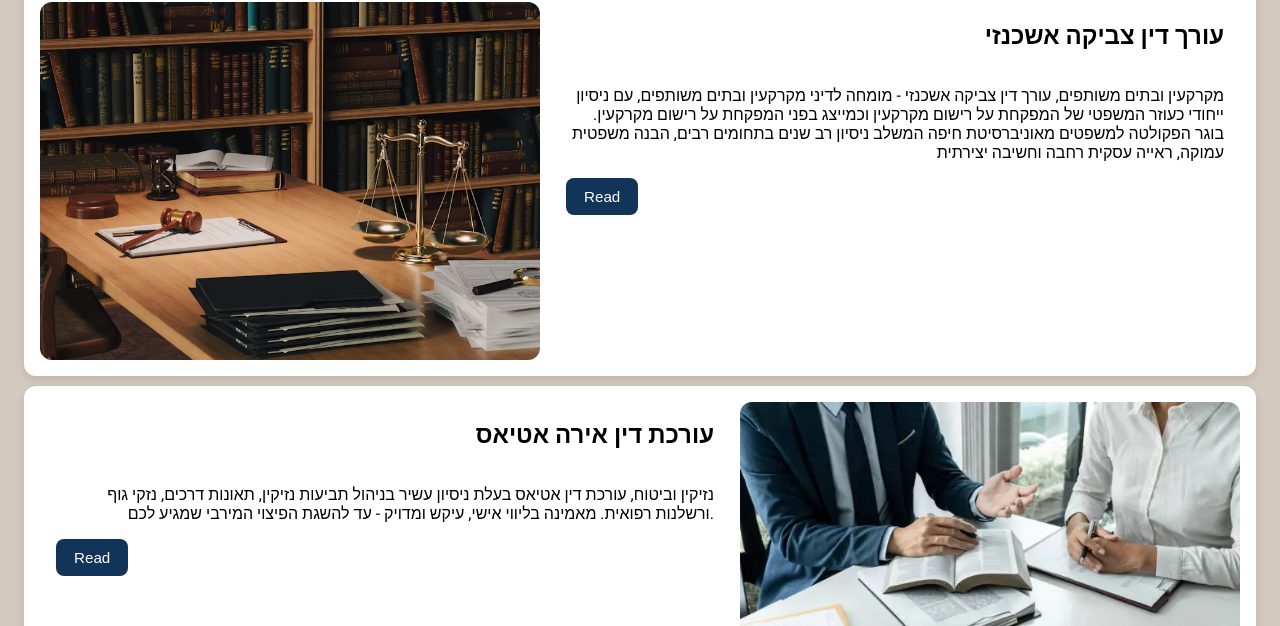
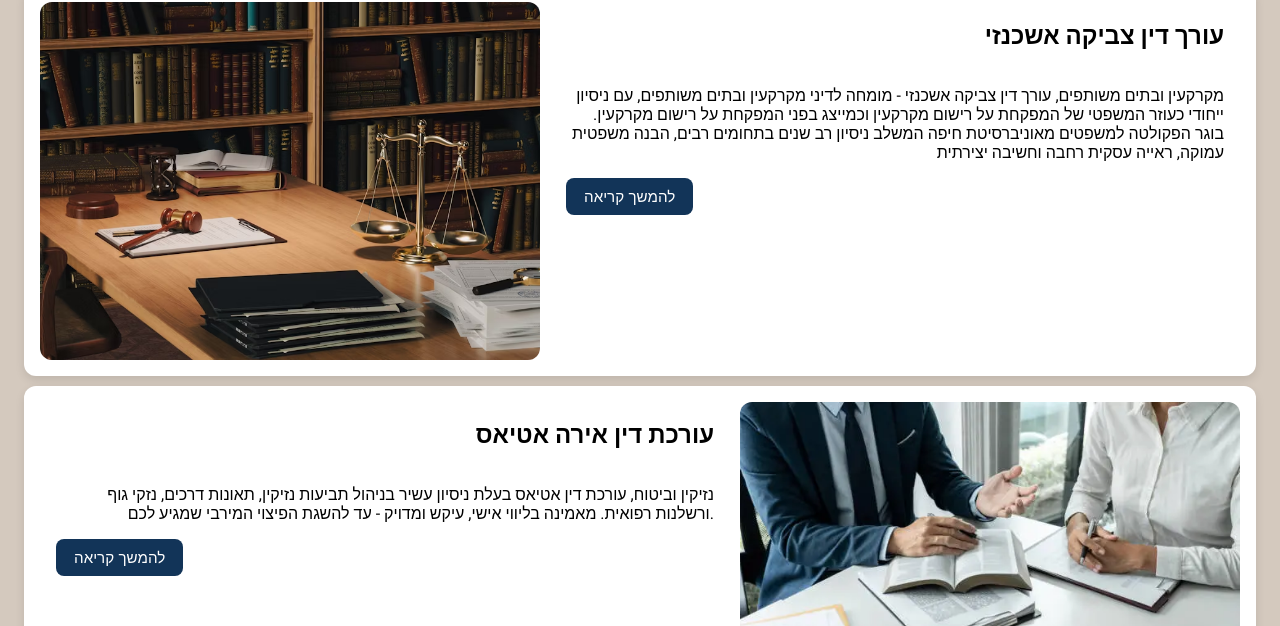
Before and after one commit to Omerf130/a-a, a React (Vite) app: page / in a window 1280 px wide. Shown: the part 1103-1729 px from the top of the page. Built offline with nearby package versions, Linux system fonts and the light colour scheme.

Commit message:
css changes

```diff
--- a/src/pages/About/About.tsx
+++ b/src/pages/About/About.tsx
@@ -21,6 +21,8 @@ const About = () => {
       }
     };
 
+    window.scrollTo({ top: 0, behavior: "smooth" });
+
     loadDocx();
   }, []);
 
--- a/src/pages/MainPage/AboutMe/AboutMe.tsx
+++ b/src/pages/MainPage/AboutMe/AboutMe.tsx
@@ -22,9 +22,9 @@ const AboutMe = () => {
             </p>
             <button
               className="btn content-btn"
-              onClick={() => navigate("/about/0")}
+              onClick={() => navigate("/about/1")}
             >
-              Read
+              להמשך קריאה
             </button>
           </div>
         </div>
@@ -39,9 +39,9 @@ const AboutMe = () => {
             </p>
             <button
               className="btn content-btn"
-              onClick={() => navigate("/about/1")}
+              onClick={() => navigate("/about/2")}
             >
-              Read
+              להמשך קריאה
             </button>
           </div>
         </div>
```
Lines whose indentation alone changed are shown as unchanged.
